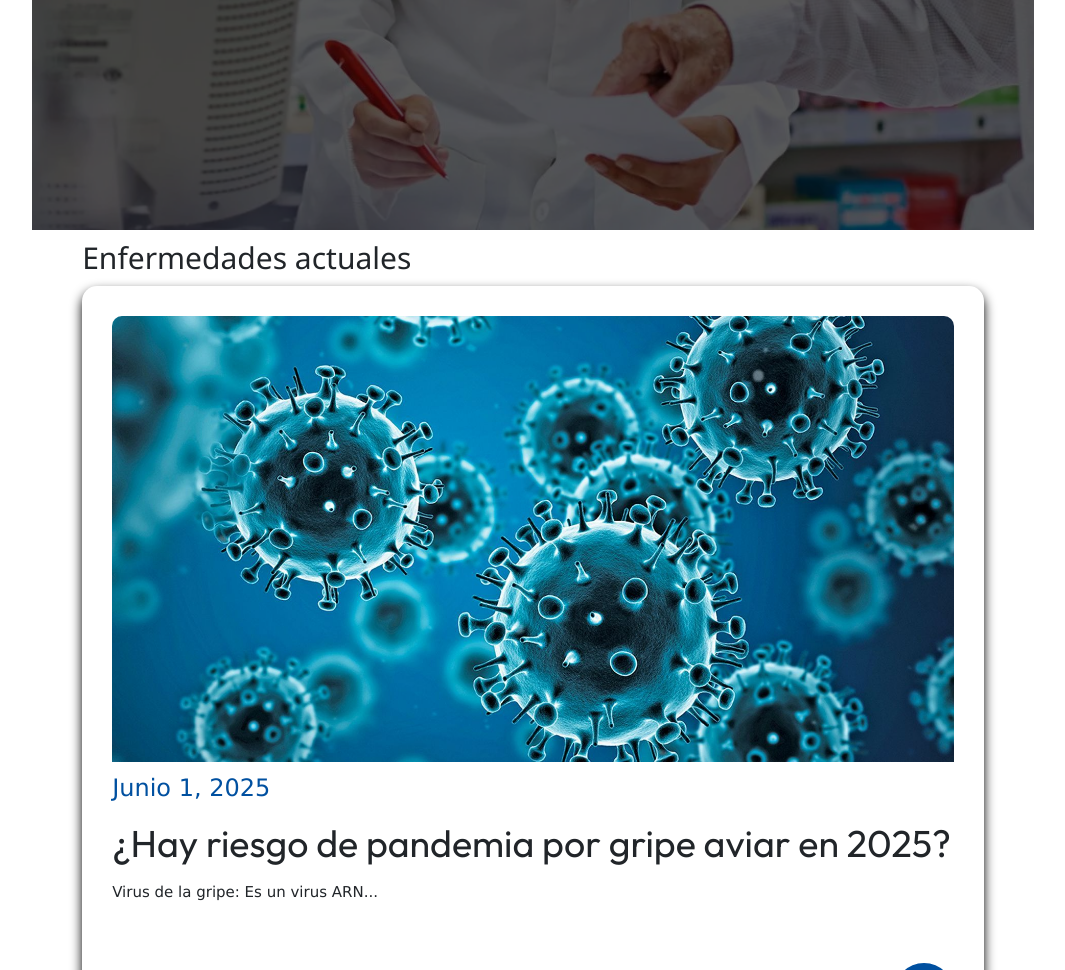
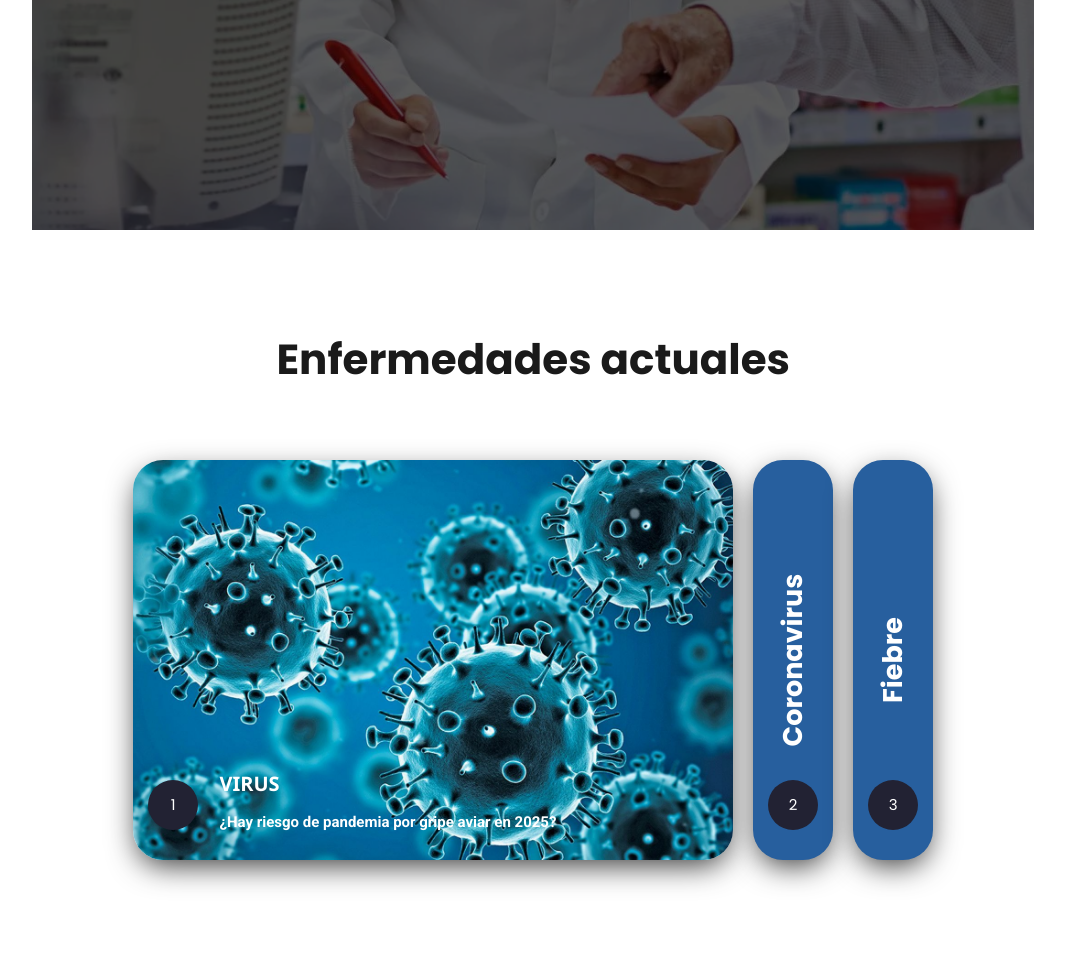
Before and after one commit to Nacho-2010/Cliente-Servidor-Farmacia, a PHP site: page /Cliente-Servidor-Farmacia/Views/Home/principal.php in a window 1280 px wide. Shown: the part 5530-6500 px from the top of the page, without its empty margins (190-1255 px from the left). Run offline with PHP 8.4, Linux system fonts and the light colour scheme.

Commit message:
Renovación visual completa / Sección Enfermedades

```diff
--- a/Views/Home/principal.php
+++ b/Views/Home/principal.php
@@ -129,54 +129,50 @@ añadirCSS(); //<head> con CSS
           </div>
         </section>
 
-        <!-- Enfermedades -->
+        <!-- Enfermedades - Estilo Aporte JD mejorado -->
         <section class="Enfermedades">
-          <div class="Enfermedades__container">
-            <h2 class="Enfermedades__title">Enfermedades actuales</h2>
-            <div class="Enfermedades__content">
+          <h2 class="titulo-enfermedades">Enfermedades actuales</h2>
+          <div class="wrapper">
+            <div class="container-cartas">
+              <input type="radio" name="slide" id="c1" checked>
+              <label for="c1" class="card-info virus">
+                <div class="vertical-title">Virus</div>
+                <div class="row">
+                  <div class="icon">1</div>
+                  <div class="description">
+                    <h4>Virus</h4>
+                    <p>¿Hay riesgo de pandemia por gripe aviar en 2025?</p>
+                  </div>
+                </div>
+              </label>
 
-              <!-- Artículo 1 -->
-              <article class="entry">
-                <div class="entry__img-container">
-                  <img src="../assets/Imagenes/virus.jpg" alt="Imagen de virus" class="entry__image" />
+              <input type="radio" name="slide" id="c2">
+              <label for="c2" class="card-info coronavirus">
+                <div class="vertical-title">Coronavirus</div>
+                <div class="row">
+                  <div class="icon">2</div>
+                  <div class="description">
+                    <h4>Coronavirus</h4>
+                    <p>¿Habrá una pandemia en 2025?</p>
+                  </div>
                 </div>
-                <div class="entry__info">
-                  <p class="entry__date">Junio 1, 2025</p>
-                  <h3 class="entry__title">¿Hay riesgo de pandemia por gripe aviar en 2025?</h3>
-                  <p class="entry__description">Virus de la gripe: Es un virus ARN...</p>
-                  <a href="#" class="entry__btn">Continua leyendo... <i class="fa-solid fa-book-open-reader"></i></a>
+              </label>
+
+              <input type="radio" name="slide" id="c3">
+              <label for="c3" class="card-info fiebre">
+                <div class="vertical-title">Fiebre</div>
+                <div class="row">
+                  <div class="icon">3</div>
+                  <div class="description">
+                    <h4>Fiebre Amarilla</h4>
+                    <p>OPS emite nueva alerta por fiebre amarilla</p>
+                  </div>
                 </div>
-              </article>
-
-              <!-- Artículo 2 -->
-              <article class="entry">
-                <div class="entry__img-container">
-                  <img src="../assets/Imagenes/coronavirus.jpg" alt="Imagen coronavirus" class="entry__image" />
-                </div>
-                <div class="entry__info">
-                  <p class="entry__date">Junio 1, 2025</p>
-                  <h3 class="entry__title">¿Habrá una pandemia en 2025?</h3>
-                  <p class="entry__description">La COVID-19 surgió de repente, se propagó rápidamente...</p>
-                  <a href="#" class="entry__btn">Continua leyendo... <i class="fa-solid fa-book-open-reader"></i></a>
-                </div>
-              </article>
-
-              <!-- Artículo 3 -->
-              <article class="entry">
-                <div class="entry__img-container">
-                  <img src="../assets/Imagenes/fiebre.jpg" alt="Imagen fiebre amarilla" class="entry__image" />
-                </div>
-                <div class="entry__info">
-                  <p class="entry__date">Junio 1, 2025</p>
-                  <h3 class="entry__title">OPS emite nueva alerta por fiebre amarilla</h3>
-                  <p class="entry__description">La OPS ha emitido una nueva alerta debido al incremento de casos...</p>
-                  <a href="#" class="entry__btn">Continua leyendo... <i class="fa-solid fa-book-open-reader"></i></a>
-                </div>
-              </article>
-
+              </label>
             </div>
           </div>
         </section>
+
   </main>
 
   <?php
--- a/Views/assets/Estilos/principal.css
+++ b/Views/assets/Estilos/principal.css
@@ -1,3 +1,5 @@
+@import url('https://fonts.googleapis.com/css2?family=Poppins:wght@400;700&family=Roboto:wght@400;700&display=swap');
+
 :root {
   --title-font: "Fredoka", sans-serif;
   --text-font: "Outfit", sans-serif;
@@ -845,3 +847,159 @@ h3 {
 footer {
   margin-left: 13%;
 }
+
+/* ======== Sección Enfermedades generales ======== */
+.Enfermedades {
+  min-height: calc(100vh - 200px); /* Auto ajuste depende de si se mueva algo en la sección de arriba y el footer */
+  display: flex;
+  flex-direction: column;
+  justify-content: center;
+  align-items: center;
+  padding: 2rem 1rem;
+}
+
+.titulo-enfermedades {
+  font-family: 'Poppins', sans-serif;
+  font-size: 2.8rem;
+  font-weight: 700;
+  color: #1a1a1a;
+  margin-bottom: 5rem;
+  margin-top: 5rem;
+  text-align: center;
+}
+
+/* ======== Enfermedades - Cartas estilo Aporte JD ======== */
+.wrapper {
+  width: 100%;
+  display: flex;
+  align-items: center;
+  justify-content: center;
+}
+
+.container-cartas {
+  height: 400px;
+  display: flex;
+  flex-wrap: nowrap;
+  justify-content: center;
+  align-items: center;
+}
+
+.card-info {
+  width: 80px;
+  min-height: 400px;
+  border-radius: 2rem;
+  background-color: #275f9e;
+  background-repeat: no-repeat;
+  background-position: center;
+  cursor: pointer;
+  overflow: hidden;
+  margin: 0 10px;
+  display: flex;
+  justify-content: center;
+  align-items: flex-start;
+  transition: .6s cubic-bezier(.28,-0.03,0,.99);
+  box-shadow: 0px 10px 30px -5px rgba(0,0,0,0.8);
+  position: relative;
+}
+
+.card-info > .row {
+  position: absolute;
+  bottom: 0;
+  width: 100%;
+  padding: 15px;
+  display: flex;
+  flex-wrap: nowrap;
+  align-items: center;
+}
+
+.card-info > .row > .icon {
+  background: #223;
+  color: white;
+  border-radius: 50%;
+  width: 50px;
+  height: 50px;
+  display: flex;
+  justify-content: center;
+  align-items: center;
+  margin-right: 10px;
+  font-family: 'Poppins', sans-serif;
+}
+
+.card-info > .row > .description {
+  display: flex;
+  justify-content: center;
+  flex-direction: column;
+  overflow: hidden;
+  height: 80px;
+  width: 520px;
+  opacity: 0;
+  transform: translateY(30px);
+  transition-delay: .3s;
+  transition: all .3s ease;
+  font-family: 'Roboto', sans-serif;
+}
+
+.card-info .description p {
+  color: white;
+  font-weight: bold;
+  padding-top: 5px;
+}
+
+.card-info .description h4 {
+  color: white;
+  font-weight: bold;
+  text-transform: uppercase;
+}
+
+input[type="radio"] {
+  display: none;
+}
+
+input[type="radio"]:checked + label {
+  width: 600px;
+  background-color: transparent !important;
+  background-repeat: no-repeat !important;
+  background-position: center !important;
+  background-size: cover !important;
+}
+
+input[type="radio"]:checked + label .description {
+  opacity: 1 !important;
+  transform: translateY(0) !important;
+}
+
+/* Título vertical en tarjetas cerradas */
+.card-info .vertical-title {
+  position: absolute;
+  top: 50%;
+  left: 50%;
+  transform: translate(-50%, -50%) rotate(180deg);
+  writing-mode: vertical-rl;
+  text-align: center;
+  color: white;
+  font-family: 'Poppins', sans-serif;
+  font-weight: 700;
+  font-size: 1.8rem;
+  opacity: 1;
+  transition: opacity 0.3s ease;
+  z-index: 2;
+  white-space: nowrap;
+  line-height: 1.2;
+}
+
+input[type="radio"]:checked + label .vertical-title {
+  opacity: 0;
+}
+
+/* Mostrar imagen solo cuando está estirada la vara */
+input#c1:checked + label.virus {
+  background-image: url('../../assets/Imagenes/virus.jpg');
+}
+
+input#c2:checked + label.coronavirus {
+  background-image: url('../../assets/Imagenes/coronavirus.jpg');
+}
+
+input#c3:checked + label.fiebre {
+  background-image: url('../../assets/Imagenes/fiebre.jpg');
+}
```
